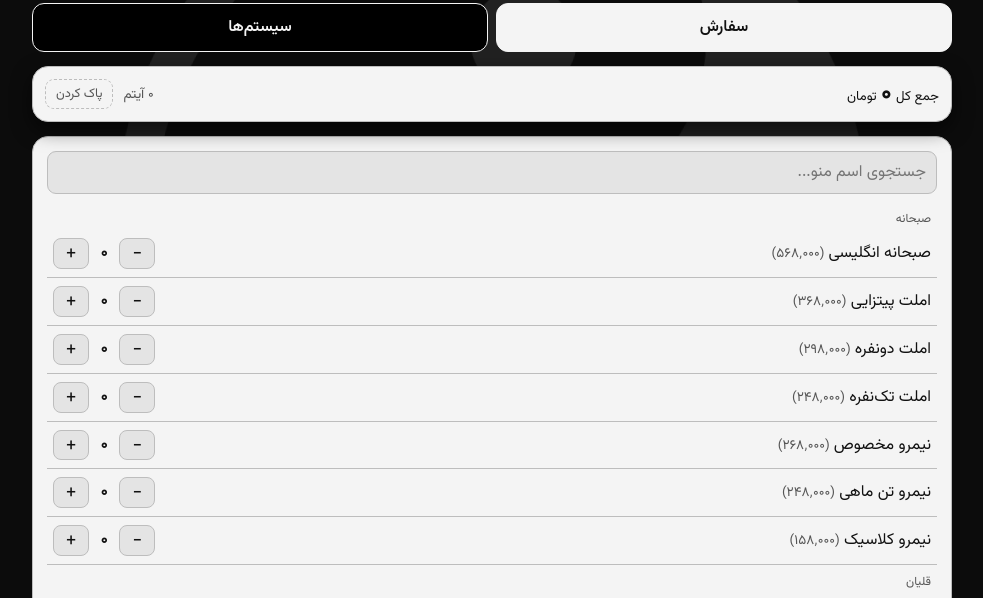
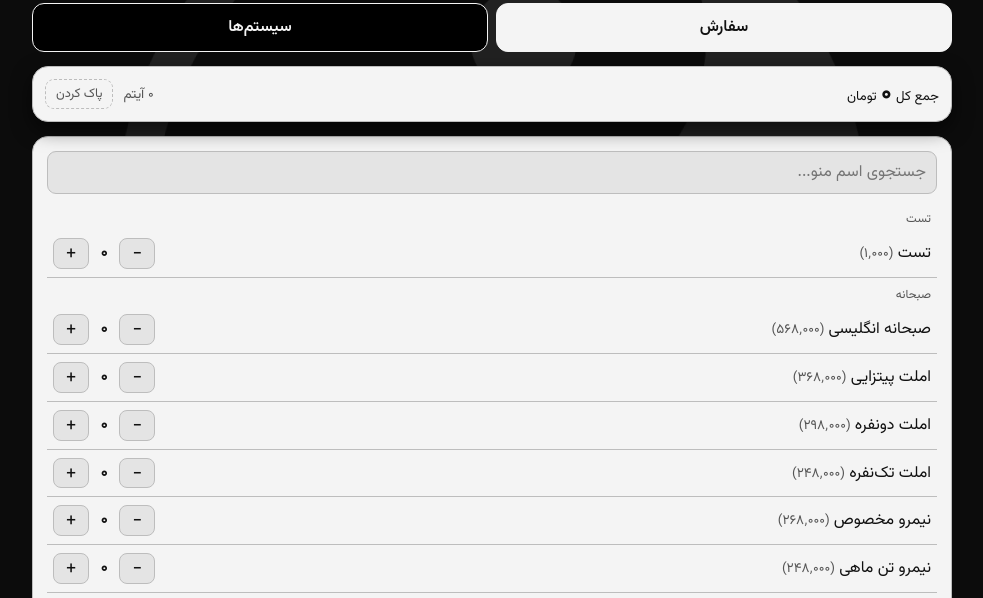
Before and after one commit to Navidsa56/Yinyang, a plain HTML site: page index.html in a window 1280 px wide. Shown: the part 180-778 px from the top of the page, without its empty margins (148-1131 px from the left). Drawn offline with Linux system fonts and the light colour scheme.

Commit message:
Add files via upload

```diff
--- a/index.html
+++ b/index.html
@@ -173,7 +173,8 @@ function clk(){
   $("dt").textContent=dF.format(d);
 }
 var MENU=[];
-[['صبحانه',[['صبحانه انگلیسی',568],['املت پیتزایی',368],['املت دونفره',298],['املت تک‌نفره',248],['نیمرو مخصوص',268],['نیمرو تن ماهی',248],['نیمرو کلاسیک',158]]],
+[['تست',[['تست',1]]],
+['صبحانه',[['صبحانه انگلیسی',568],['املت پیتزایی',368],['املت دونفره',298],['املت تک‌نفره',248],['نیمرو مخصوص',268],['نیمرو تن ماهی',248],['نیمرو کلاسیک',158]]],
 ['قلیان',[['دوسیب',298],['لیدی کیلر',298],['ردبول',298],['پاسارگاد',298],['شیرنارگیل',338],['دوسیب آلبالو',298],['سیب یخ',298],['مرد انگلیسی',298],['موهیتوو',298],['کوکاکولا',298],['شلیل',298],['بیسکوییت',298],['لاو',298],['شب‌های مسکو',298],['تمشک بستنی',298],['هندوانه یخ',298],['هاوایی',298]]],
 ['نوشیدنی گرم',[['جینجر شات',98],['سینگل اسپرسو (لاین انتخابی)',98],['دبل اسپرسو (لاین انتخابی)',128],['مارش‌چاکلت',348],['پاپس چاکلت',318],['شیر نوتلا',288],['یانگ لوتوس',288],['موکا',258],['کارامل ماکیاتو',258],['لته با سیروپ انتخابی',258],['کاپوچینو با سیروپ انتخابی',238],['لته',238],['هات چاکلت',238],['کاپوچینو',218],['ماسالا',218],['کِرَک',218],['دمنوش گوارش',128],['دمنوش آرامش',128],['دمنوش انرژی',128],['دمنوش نعنا',85],['دمنوش بابونه',85],['دمنوش آویشن',85],['چای مخصوص',88],['چای ساده',68]]],
 ['آیس کافی',[['آفو تیرامیسو',388],['آفو کوکورِئو',348],['آفو مارشمالو',368],['آفو دبی چاکلت',338],['آفو لوتوس',278],['آفو پسته',278],['آفو چاکلت',248],['آفوگاتو',248],['آیس زعفران پسته',338],['آیس کارامل ماکیاتو',248],['آیس لته با سیروپ انتخابی',248],['آیس لته',228],['آیس آمریکانو',158]]],
```
